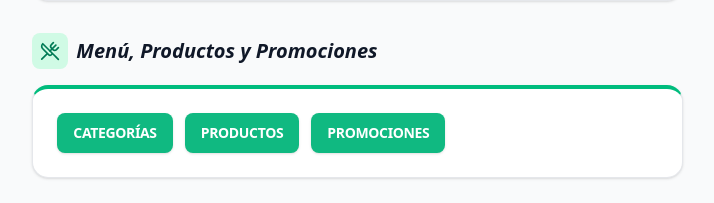
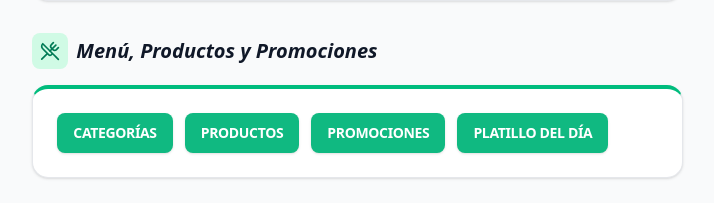
Before and after one commit to JesusTreelabx/Routvi-Frontend, a Next.js app: page /v1/business/profile in a window 1280 px wide. Shown: the part 974-1177 px from the top of the page, without its empty margins (453-1167 px from the left). Built offline with nearby package versions, Linux system fonts and the light colour scheme; no server answers.

Commit message:
ADD: New update fixes and improve for frontend v4.9

```diff
--- a/app/v1/business/profile/page.tsx
+++ b/app/v1/business/profile/page.tsx
@@ -418,6 +418,11 @@ export default function BusinessProfilePage() {
                                             <span className="text-sm font-bold uppercase tracking-tight">Promociones</span>
                                         </Button>
                                     </Link>
+                                    <Link href="/v1/business/daily-special">
+                                        <Button className="h-9 px-4 rounded-lg bg-emerald-50 text-emerald-700 hover:bg-emerald-100 border-0 flex items-center gap-2 group">
+                                            <span className="text-sm font-bold uppercase tracking-tight">Platillo del Día</span>
+                                        </Button>
+                                    </Link>
                                 </div>
                             </Card>
                         </section>
```
